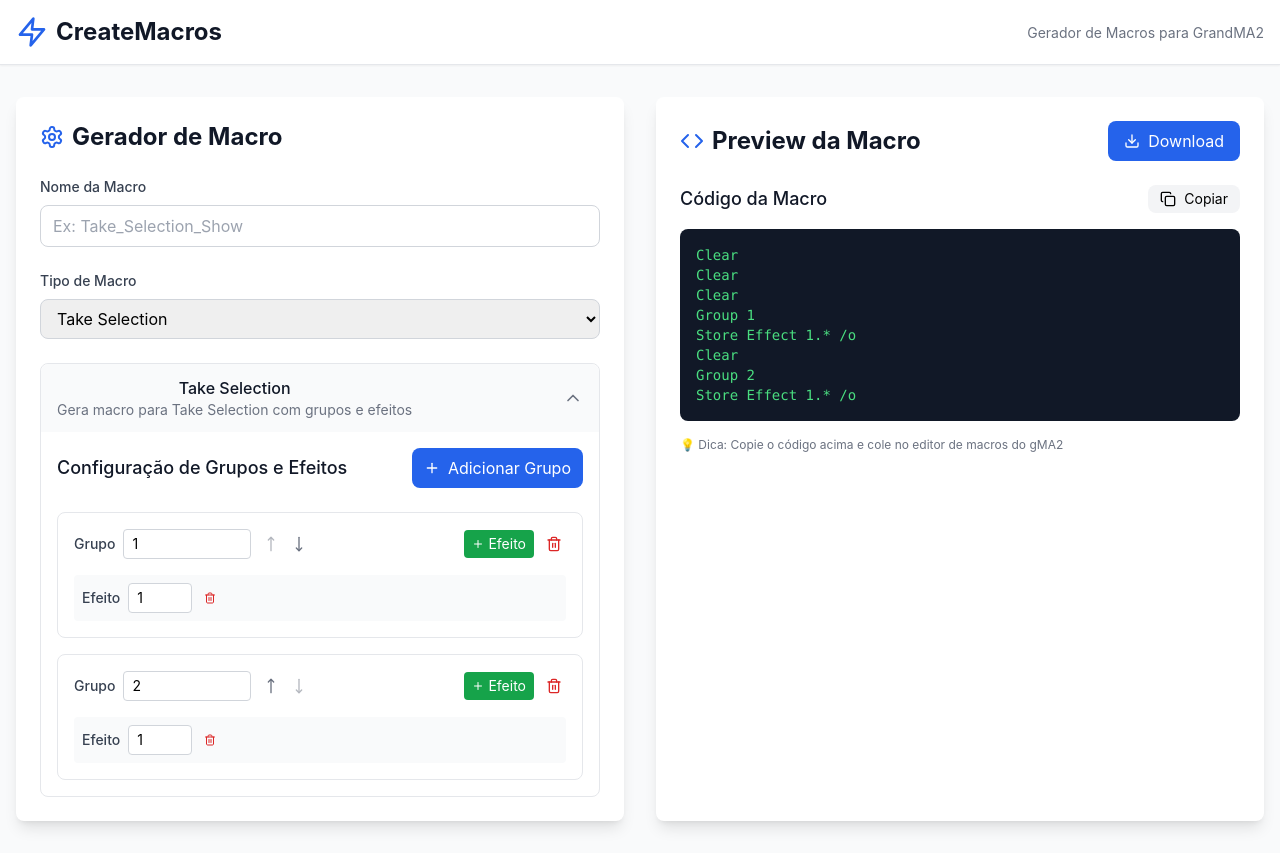
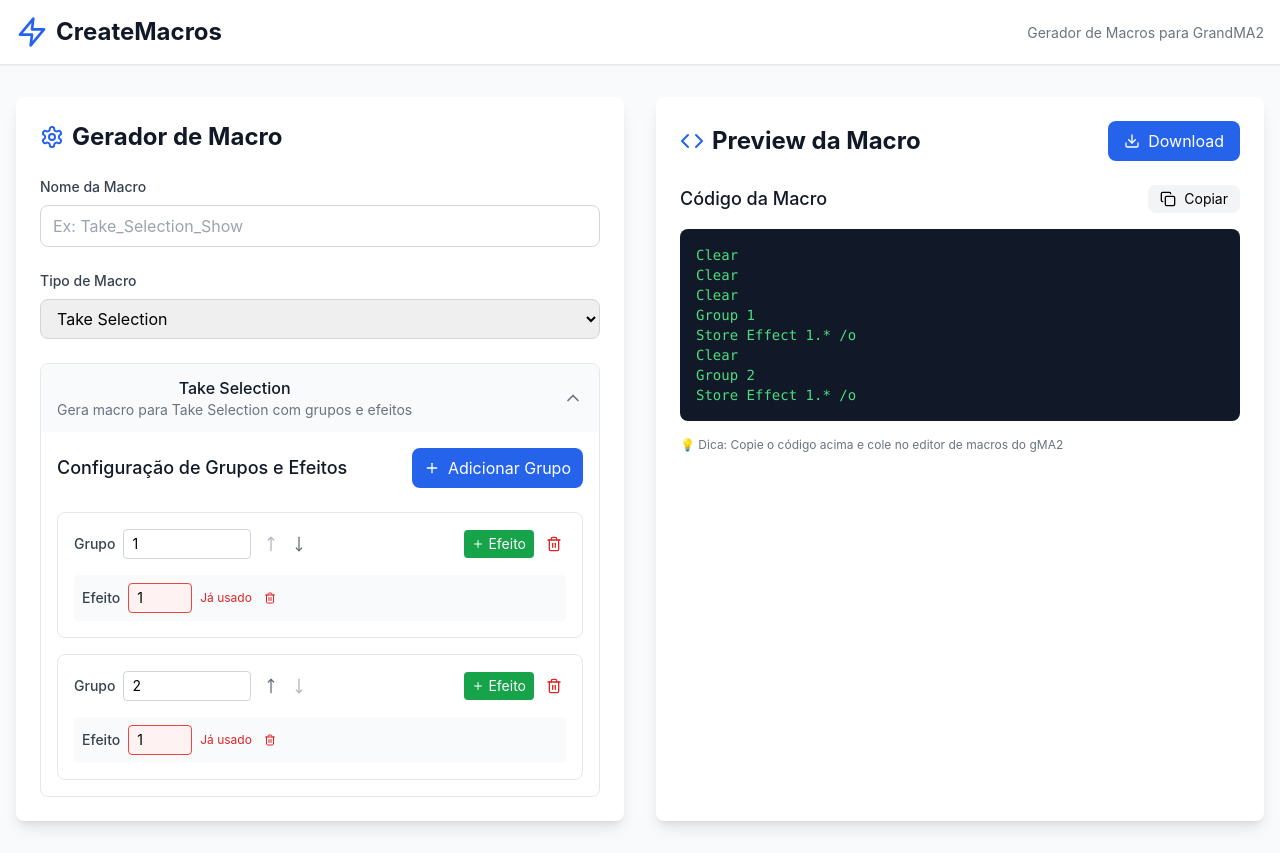
Before and after one commit to LuanGP/CreateMacros, a React (Vite) app: page / in a window 1280 px wide. Both pictures are taken after a click on the button "Adicionar Grupo". Built offline with nearby package versions, Linux system fonts and the light colour scheme.

Commit message:
Update TakeSelectionGenerator.jsx

```diff
--- a/src/components/generators/TakeSelectionGenerator.jsx
+++ b/src/components/generators/TakeSelectionGenerator.jsx
@@ -71,13 +71,29 @@ function TakeSelectionGenerator({ onMacroGenerated }) {
     return !isNaN(value) && !isNaN(parseFloat(value))
   }
 
+  const isEffectNumberAvailable = (effectNumber, currentGroupId, currentEffectId) => {
+    return !groups.some(group =>
+      group.id !== currentGroupId &&
+      group.effects.some(effect =>
+        effect.id !== currentEffectId &&
+        effect.effectNumber === effectNumber
+      )
+    )
+  }
+
   const addEffect = (groupId) => {
     const group = groups.find(g => g.id === groupId)
-    const effectNumber = group.effects.length + 1
+
+    // Encontrar o próximo número de efeito disponível
+    const allEffectNumbers = groups.flatMap(g => g.effects.map(e => e.effectNumber))
+    let nextAvailableNumber = 1
+    while (allEffectNumbers.includes(nextAvailableNumber)) {
+      nextAvailableNumber++
+    }
 
     const newEffect = {
       id: nextEffectId,
-      effectNumber: effectNumber
+      effectNumber: nextAvailableNumber
     }
 
     setGroups(groups.map(group =>
@@ -97,6 +113,19 @@ function TakeSelectionGenerator({ onMacroGenerated }) {
   }
 
   const updateEffect = (groupId, effectId, field, value) => {
+    // Se estiver atualizando o número do efeito, verificar se já existe em outro grupo
+    if (field === 'effectNumber') {
+      const isDuplicate = groups.some(group =>
+        group.id !== groupId &&
+        group.effects.some(effect => effect.effectNumber === value)
+      )
+
+      if (isDuplicate) {
+        alert(`Efeito ${value} já está sendo usado em outro grupo!`)
+        return
+      }
+    }
+
     setGroups(groups.map(group =>
       group.id === groupId
         ? {
@@ -197,10 +226,17 @@ function TakeSelectionGenerator({ onMacroGenerated }) {
                     type="number"
                     value={effect.effectNumber}
                     onChange={(e) => updateEffect(group.id, effect.id, 'effectNumber', parseInt(e.target.value) || 1)}
-                    className="w-16 px-2 py-1 text-sm border border-gray-300 rounded focus:ring-1 focus:ring-primary-500 focus:border-primary-500"
+                    className={`w-16 px-2 py-1 text-sm border rounded focus:ring-1 focus:ring-primary-500 focus:border-primary-500 ${
+                      isEffectNumberAvailable(effect.effectNumber, group.id, effect.id)
+                        ? 'border-gray-300'
+                        : 'border-red-500 bg-red-50'
+                    }`}
                     placeholder="Nº"
                     min="1"
                   />
+                  {!isEffectNumberAvailable(effect.effectNumber, group.id, effect.id) && (
+                    <span className="text-xs text-red-600">Já usado</span>
+                  )}
                   <button
                     onClick={() => removeEffect(group.id, effect.id)}
                     className="p-1 text-red-600 hover:text-red-700 transition-colors"
```
